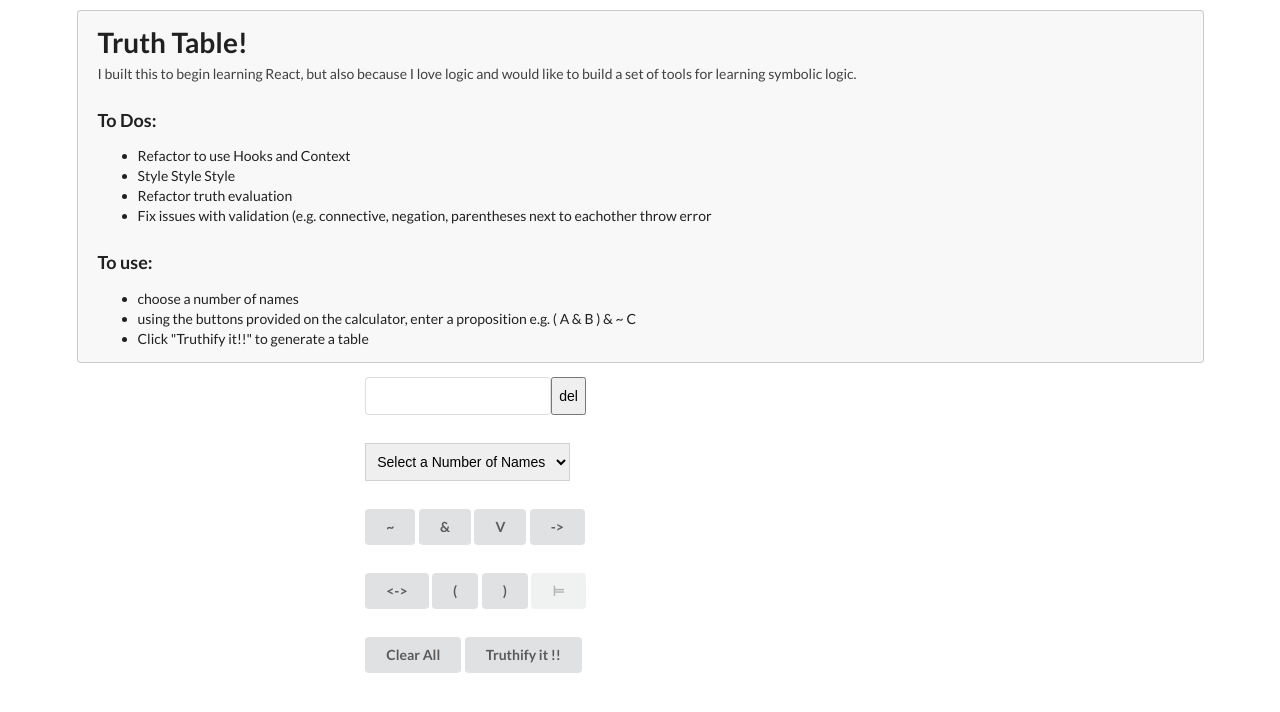
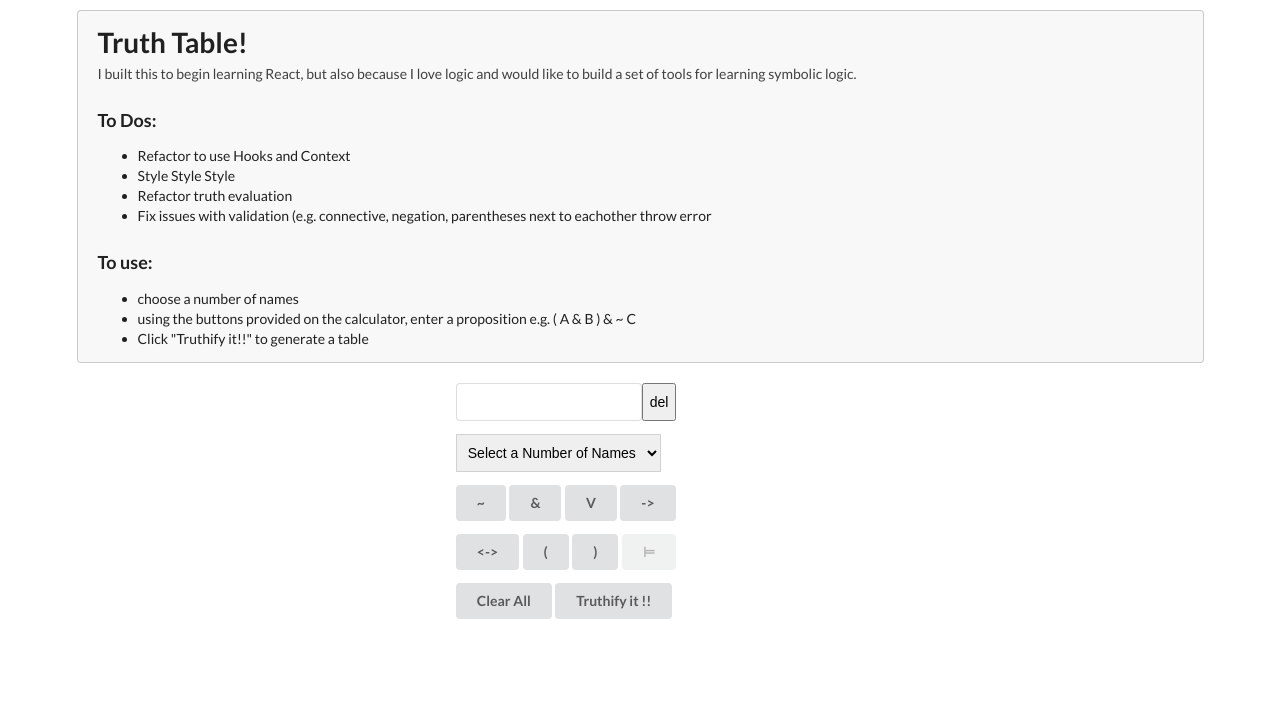
Before and after one commit to nnosaJasonn/react-truthtable, a React (Create React App) app: page / in a window 1280 px wide. Shown: the top 712 px of the page. Built offline with nearby package versions, Linux system fonts and the light colour scheme.

Commit message:
fix container issue

```diff
--- a/src/components/App.js
+++ b/src/components/App.js
@@ -10,10 +10,9 @@ class App extends React.Component
    }
     render() {
         return (
-            <div>
                 <div className="ui  centered  container" style={{marginTop: "10px"}}>
-                <div class="ui message">
-                    <div class="header">
+                    <div className="ui message" style={{marginBottom: '20px'}}>
+                        <div className="header">
                             <h1>Truth Table!</h1>
                         </div>
                             <p>I built this to begin learning React, but also because I love
@@ -34,13 +33,13 @@ class App extends React.Component
                                 <li>Click "Truthify it!!" to generate a table</li>
                             </ul>
                     </div>
+
                         <Board onTruth={this.handleTruth}/>
+
 
                         <Table proposition={this.state.proposition} names={this.state.names}/>
                 </div>
-                <div className="ui  centered  container" style={{marginTop: "10px"}}>
-                </div>
-            </div>
+
         )
     }
 }
--- a/src/components/Board.js
+++ b/src/components/Board.js
@@ -37,7 +37,8 @@ class Board extends React.Component
 
     del = () =>
     {
-        const proposition = this.state.proposition.substring(0, this.state.proposition.length - 1)
+        let proposition = this.state.proposition.trim();
+        proposition = proposition.substring(0, proposition.length - 1);
         this.setState({proposition})
         this.setState({errors: []})
     }
@@ -106,48 +107,52 @@ class Board extends React.Component
     render()
     {
         return (
-            <div className="ui two column centered grid">
-                <div className="row centered">
-                    <div className="column ">
+
+            <div style={{height: '30%', width:'35%', margin:'auto', textAlign:'center'}} >
+
+                    <div style={{display:'flex', margin:'13px'}}>
+
                         <div className="ui input">
                             <input onChange={this.handleChange} value={this.state.proposition} type="text"/>
                             <button onClick={this.del}>del</button>
 
                         </div>
-                    <ul style={{margin: '0px', color:'red'}}>
+                        <ul style={{display:'flex', margin:'10px'}}>
                             {this.state.errors}
                         </ul>
-                    </div>
+
                     </div>
 
-                <div className="row centered">
+                    <div style={{display:'flex', margin:'13px'}}>
 
                         <Names onClick={this.handleClick} onSelectChange={this.onSelectChange} names={this.state.names}/>
 
                     </div>
-                <div className="row centered">
-                    <div className="column ">
+                    <div style={{display:'flex', margin:'13px'}}>
+
                             <Button onClick={this.handleClick}  value="~" name="~" />
                             <Button onClick={this.handleClick}  value="&" name="&" />
                             <Button onClick={this.handleClick}  value="V" name="V" />
                             <Button onClick={this.handleClick}  value="->" name="->" />
+
                     </div>
-                </div>
-                 <div className="row centered">
-                    <div className="column ">
+                    <div style={{display:'flex', margin:'13px'}}>
+
                             <Button onClick={this.handleClick}  value="<->" name="<->" />
                             <Button onClick={this.handleClick} value="(" name="(" />
                             <Button onClick={this.handleClick}  value=")" name=")" />
                             <Button onClick={this.handleClick} disabled={true} value="⊨" name="⊨" />
+
                     </div>
-                </div>
-                <div className="row ">
-                    <div className="column ">
+                    <div style={{display:'flex', margin:'13px'}}>
+
                             <Button onClick={()=>this.setState({proposition: '', names: 0})}  value="clear" name="Clear All" />
                             <Button onClick={this.validate} value="submit" name=" Truthify it !!" />
+
                     </div>
+
             </div>
-                </div>
+
         )
     }
 }
--- a/src/components/Button.js
+++ b/src/components/Button.js
@@ -5,7 +5,7 @@ class Button extends React.Component
     render()
     {
         return (
-            <button
+            <button style={{whiteSpace:'nowrap'}}
             onClick={this.props.onClick}
             disabled={this.props.disabled}
             value={this.props.value}
--- a/src/components/Names.js
+++ b/src/components/Names.js
@@ -12,7 +12,7 @@ const Names = (props) =>
             )
         }
         return (
-            <div className="column ">
+            <div >
             {buttons}
             <select onChange={props.onSelectChange} className="ui dropdown">
                 <option value=""></option>
@@ -27,7 +27,7 @@ const Names = (props) =>
 
 
     return (
-        <div className="column ">
+        <div >
         <select onChange={props.onSelectChange} className="ui dropdown">
             <option value="">Select a Number of Names</option>
             <option value="1">1</option>
```
Lines whose indentation alone changed are shown as unchanged.
